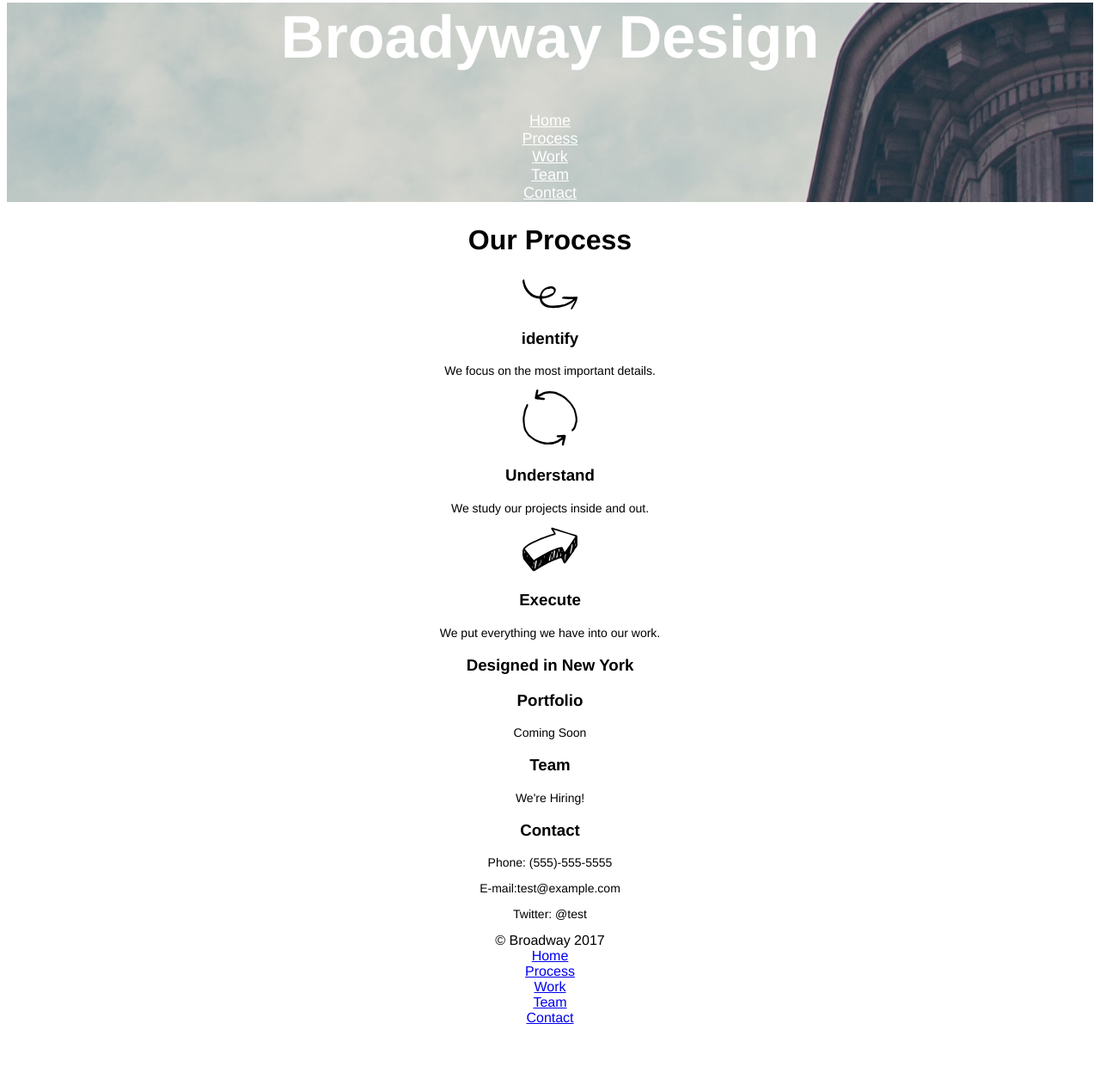
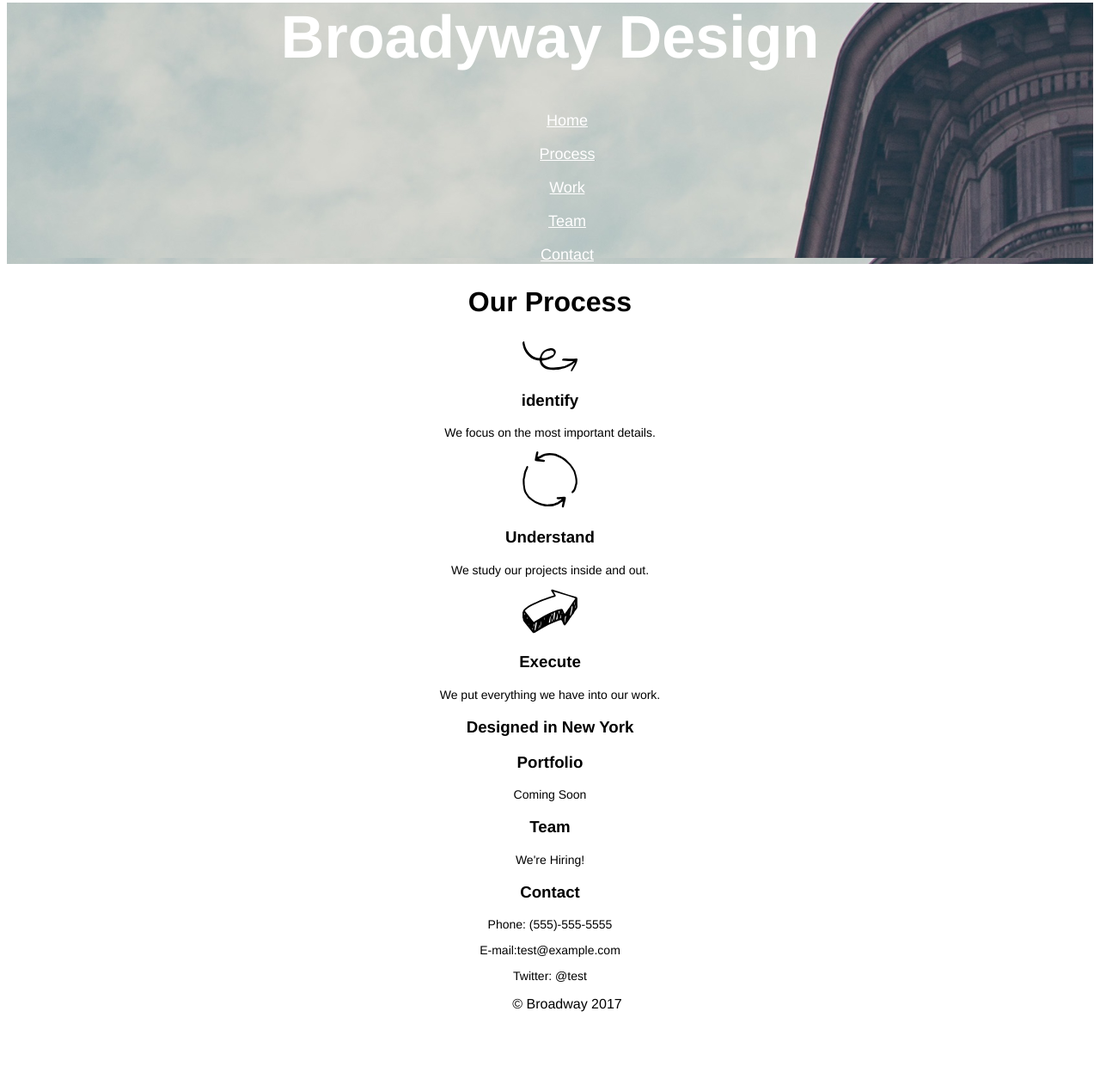
Before and after one commit to Goldenseko/broadway, a plain HTML site: page index.html in a window 1280 px wide. Shown: the part 44-1313 px from the top of the page at 86% size. Before the commit the page ends 1245 px from the top, so only its background shows below. Drawn offline with Linux system fonts and the light colour scheme.

Commit message:
2nd commit, adjusting the spaces on the top naviagtion

```diff
--- a/resources/css/style.css
+++ b/resources/css/style.css
@@ -24,16 +24,18 @@ p{
   font-size: 14px;
 }
 
-#nav-font-size a{
+#nav-font-size li {
   font-size: 18px;
+  text-decoration:underline;
+  margin: 1em;
+}
+
+a{
   color:white;
-  text-decoration:underline;
 }
 
 ul{
   list-style-type: none;
-  margin: 0;
-  padding: 0;
 }
 
 
```
Also changed, not shown: index.html (+1 -1 lines).
